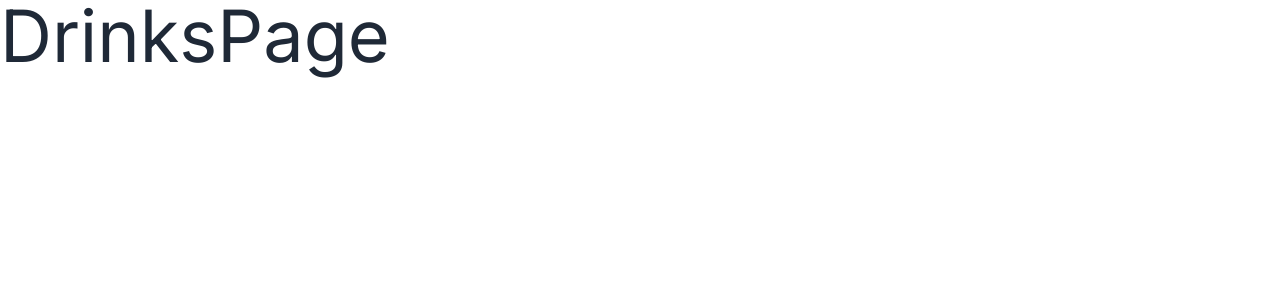
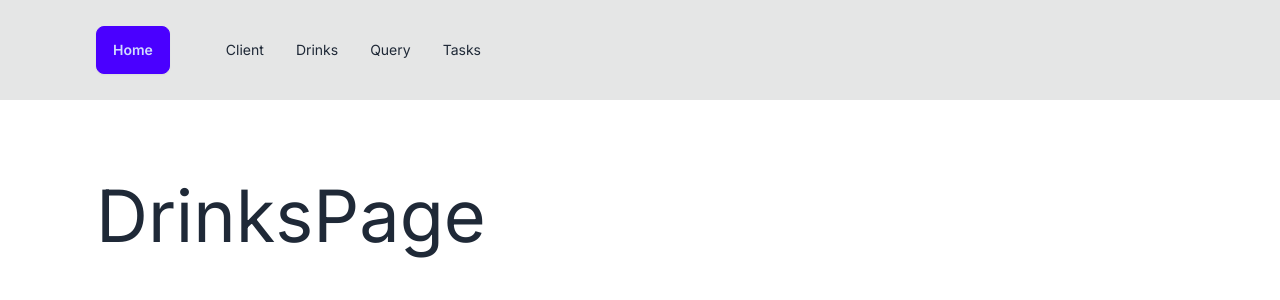
Before and after one commit to emij7/nextaicourse, a Next.js app: page /drinks in a window 1280 px wide. Shown: the top 300 px of the page. Built offline with nearby package versions, Linux system fonts and the light colour scheme.

Commit message:
NavBar layout

```diff
--- a/app/layout.js
+++ b/app/layout.js
@@ -1,17 +1,21 @@
 import { Inter } from "next/font/google";
 import "./globals.css";
+import Navbar from "@/components/Navbar";
 
 const inter = Inter({ subsets: ["latin"] });
 
 export const metadata = {
-  title: "Create Next App",
-  description: "Generated by create next app",
+  title: "Next.js course tutorial",
+  description: "Build awesome websites with Next.js and Tailwind CSS",
 };
 
 export default function RootLayout({ children }) {
   return (
     <html lang="en">
-      <body className={inter.className}>{children}</body>
+      <body className={inter.className}>
+        <Navbar />
+        <main className="px-8 py-20 max-w-6xl mx-auto">{children}</main>
+      </body>
     </html>
   );
 }
--- /dev/null
+++ b/components/Navbar.jsx
@@ -0,0 +1,44 @@
+import Link from "next/link";
+import React from "react";
+
+const links = [
+  {
+    href: "/client",
+    label: "Client",
+  },
+  {
+    href: "/drinks",
+    label: "Drinks",
+  },
+  {
+    href: "/query",
+    label: "Query",
+  },
+  {
+    href: "/tasks",
+    label: "Tasks",
+  },
+];
+
+const Navbar = () => {
+  return (
+    <nav className="bg-base-300 py-4 ">
+      <div className="navbar px-8 max-w-6xl mx-auto flex-col sm:flex-row">
+        <Link href="/" className="btn btn-primary">
+          Home
+        </Link>
+        <ul className="menu menu-horizontal md:ml-8">
+          {links.map((link) => (
+            <li key={link.href}>
+              <Link className="capitalize" href={link.href}>
+                {link.label}
+              </Link>
+            </li>
+          ))}
+        </ul>
+      </div>
+    </nav>
+  );
+};
+
+export default Navbar;
```
